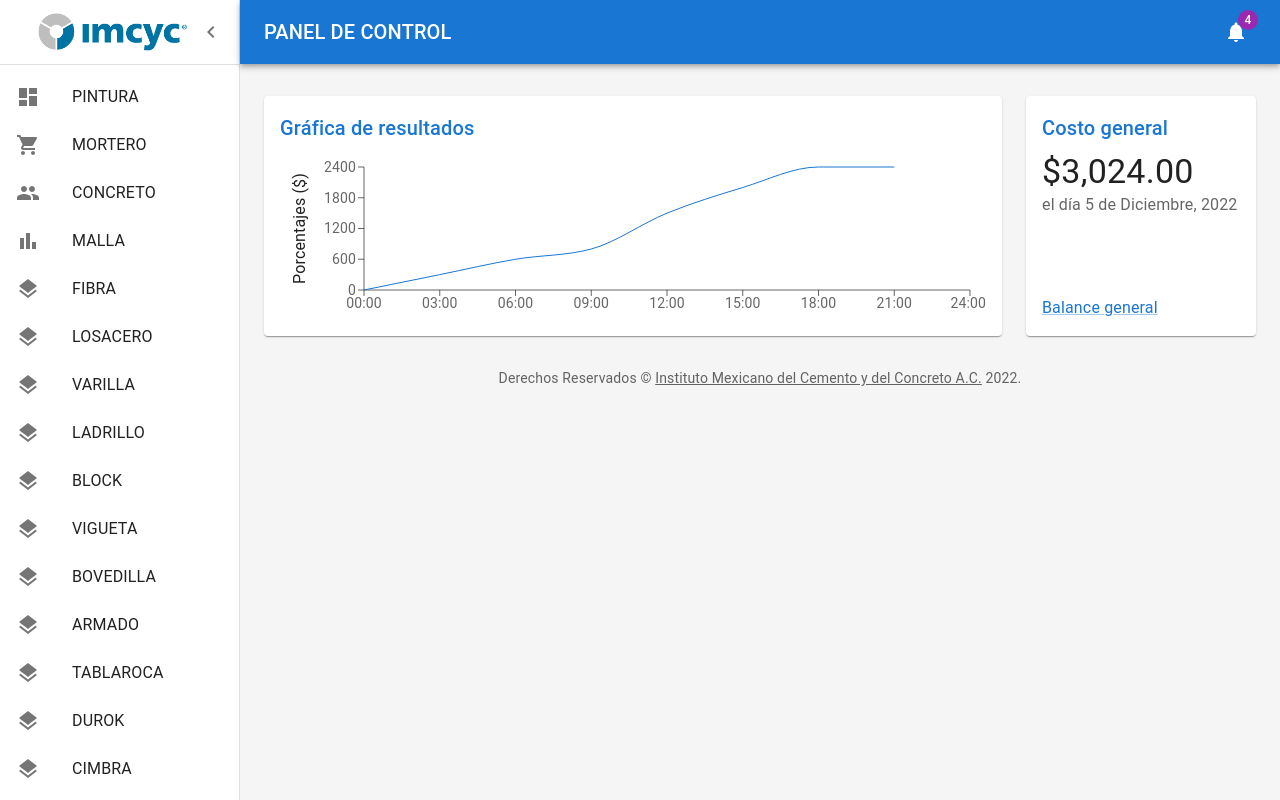
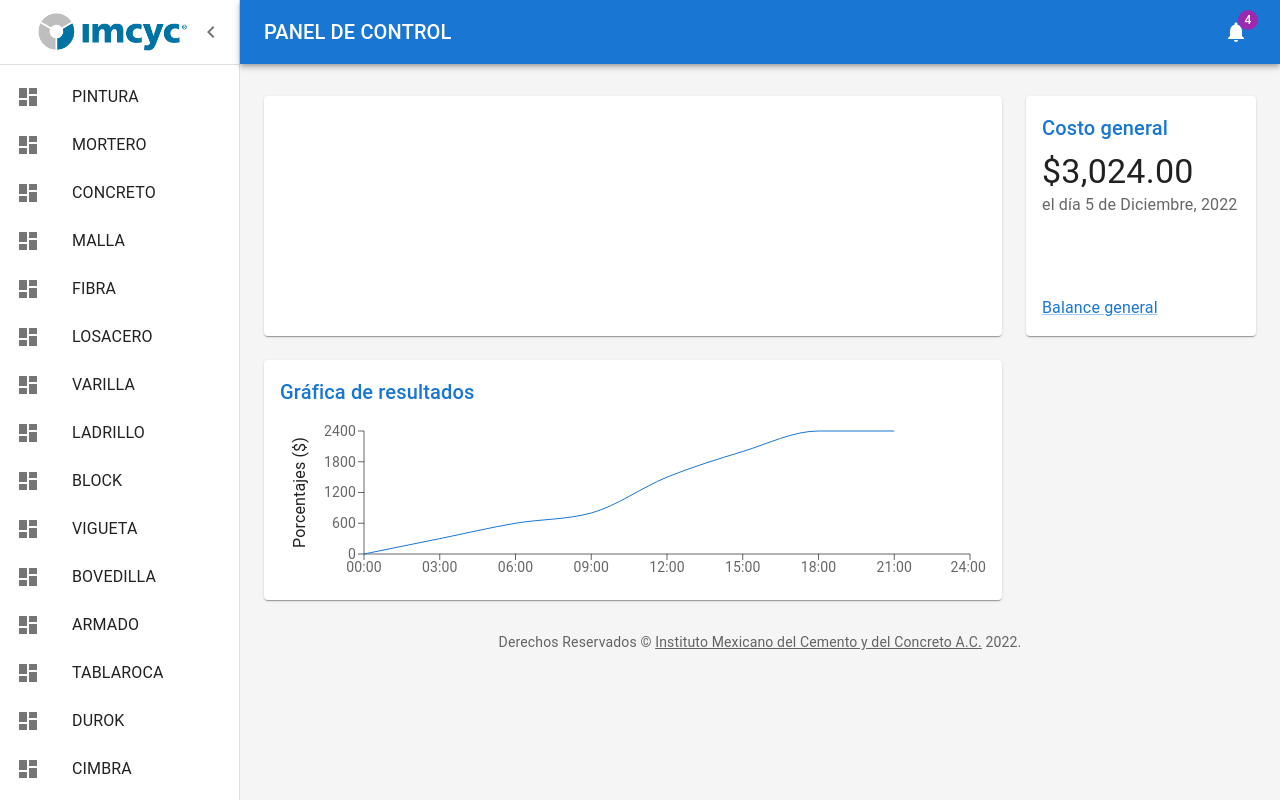
Before and after one commit to axelobscura/ciclodevida, a Next.js app: page /calculadora in a window 1280 px wide. Shown: the top 800 px of the page. Built offline with nearby package versions, Linux system fonts and the light colour scheme.

Commit message:
graficas

```diff
--- a/pages/calculadora.js
+++ b/pages/calculadora.js
@@ -88,12 +88,33 @@ const mdTheme = createTheme();
 
 function DashboardContent() {
   const [open, setOpen] = React.useState(true);
+  const [categorias, setCategorias] = React.useState([
+    { 'tipo': 'PINTURA' },
+    { 'tipo': 'MORTERO' },
+    { 'tipo': 'CONCRETO' },
+    { 'tipo': 'MALLA' },
+    { 'tipo': 'FIBRA' },
+    { 'tipo': 'LOSACERO' },
+    { 'tipo': 'VARILLA' },
+    { 'tipo': 'LADRILLO' },
+    { 'tipo': 'BLOCK' },
+    { 'tipo': 'VIGUETA' },
+    { 'tipo': 'BOVEDILLA' },
+    { 'tipo': 'ARMADO' },
+    { 'tipo': 'TABLAROCA' },
+    { 'tipo': 'DUROK' },
+    { 'tipo': 'CIMBRA' },
+    { 'tipo': 'IMPERMEABILIZANTE' },
+    { 'tipo': 'AISLANTE' },
+  ]);
+  const [seleccionado, setSeleccionado] = React.useState();
+
   const toggleDrawer = () => {
     setOpen(!open);
   };
 
-  const menuSeleccionado = () => {
-    console.log('menu seleccionado');
+  const menuSeleccionado = (e) => {
+    setSeleccionado(e);
   };
 
   return (
@@ -126,7 +147,7 @@ function DashboardContent() {
                 noWrap
                 sx={{ flexGrow: 1 }}
               >
-                PANEL DE CONTROL
+                PANEL DE CONTROL {seleccionado}
               </Typography>
               <IconButton color="inherit">
                 <Badge badgeContent={4} color="secondary">
@@ -150,7 +171,7 @@ function DashboardContent() {
               </IconButton>
             </Toolbar>
             <Divider />
-            <Menu menuSeleccionado={menuSeleccionado}  />
+            <Menu categorias={categorias} menuSeleccionado={(e) => menuSeleccionado(e)} />
           </Drawer>
           <Box
             component="main"
@@ -167,7 +188,29 @@ function DashboardContent() {
             <Toolbar />
             <Container maxWidth="lg" sx={{ mt: 4, mb: 4 }}>
               <Grid container spacing={3}>
-                {/* Chart */}
+                <Grid item xs={12} md={8} lg={9}>
+                  <Paper
+                    sx={{
+                      p: 2,
+                      display: 'flex',
+                      flexDirection: 'column',
+                      height: 240,
+                    }}
+                  >
+                  </Paper>
+                </Grid>
+                <Grid item xs={12} md={4} lg={3}>
+                  <Paper
+                    sx={{
+                      p: 2,
+                      display: 'flex',
+                      flexDirection: 'column',
+                      height: 240,
+                    }}
+                  >
+                    <Resultados />
+                  </Paper>
+                </Grid>
                 <Grid item xs={12} md={8} lg={9}>
                   <Paper
                     sx={{
@@ -180,18 +223,7 @@ function DashboardContent() {
                     <Chart />
                   </Paper>
                 </Grid>
-                {/* Recent Deposits */}
                 <Grid item xs={12} md={4} lg={3}>
-                  <Paper
-                    sx={{
-                      p: 2,
-                      display: 'flex',
-                      flexDirection: 'column',
-                      height: 240,
-                    }}
-                  >
-                    <Resultados />
-                  </Paper>
                 </Grid>
               </Grid>
               <Copyright sx={{ pt: 4 }} />
--- a/pages/components/Menu.js
+++ b/pages/components/Menu.js
@@ -16,116 +16,19 @@ function preventDefault(event) {
     event.preventDefault();
 }
 
-export default function Menu({menuSeleccionado}) {
-
-
-
+export default function Menu({categorias, menuSeleccionado}) {
 
     return (
         <List component="nav">
             <React.Fragment>
-                <ListItemButton>
-                    <ListItemIcon>
-                        <DashboardIcon />
-                    </ListItemIcon>
-                    <ListItemText primary="PINTURA" />
-                </ListItemButton>
-                <ListItemButton>
-                    <ListItemIcon>
-                        <ShoppingCartIcon />
-                    </ListItemIcon>
-                    <ListItemText primary="MORTERO" />
-                </ListItemButton>
-                <ListItemButton>
-                    <ListItemIcon>
-                        <PeopleIcon />
-                    </ListItemIcon>
-                    <ListItemText primary="CONCRETO" />
-                </ListItemButton>
-                <ListItemButton>
-                    <ListItemIcon>
-                        <BarChartIcon />
-                    </ListItemIcon>
-                    <ListItemText primary="MALLA" />
-                </ListItemButton>
-                <ListItemButton>
-                    <ListItemIcon>
-                        <LayersIcon />
-                    </ListItemIcon>
-                    <ListItemText primary="FIBRA" />
-                </ListItemButton>
-                <ListItemButton>
-                    <ListItemIcon>
-                        <LayersIcon />
-                    </ListItemIcon>
-                    <ListItemText primary="LOSACERO" />
-                </ListItemButton>
-                <ListItemButton>
-                    <ListItemIcon>
-                        <LayersIcon />
-                    </ListItemIcon>
-                    <ListItemText primary="VARILLA" />
-                </ListItemButton>
-                <ListItemButton>
-                    <ListItemIcon>
-                        <LayersIcon />
-                    </ListItemIcon>
-                    <ListItemText primary="LADRILLO" />
-                </ListItemButton>
-                <ListItemButton>
-                    <ListItemIcon>
-                        <LayersIcon />
-                    </ListItemIcon>
-                    <ListItemText primary="BLOCK" />
-                </ListItemButton>
-                <ListItemButton>
-                    <ListItemIcon>
-                        <LayersIcon />
-                    </ListItemIcon>
-                    <ListItemText primary="VIGUETA" />
-                </ListItemButton>
-                <ListItemButton>
-                    <ListItemIcon>
-                        <LayersIcon />
-                    </ListItemIcon>
-                    <ListItemText primary="BOVEDILLA" />
-                </ListItemButton>
-                <ListItemButton>
-                    <ListItemIcon>
-                        <LayersIcon />
-                    </ListItemIcon>
-                    <ListItemText primary="ARMADO" />
-                </ListItemButton>
-                <ListItemButton>
-                    <ListItemIcon>
-                        <LayersIcon />
-                    </ListItemIcon>
-                    <ListItemText primary="TABLAROCA" />
-                </ListItemButton>
-                <ListItemButton>
-                    <ListItemIcon>
-                        <LayersIcon />
-                    </ListItemIcon>
-                    <ListItemText primary="DUROK" />
-                </ListItemButton>
-                <ListItemButton>
-                    <ListItemIcon>
-                        <LayersIcon />
-                    </ListItemIcon>
-                    <ListItemText primary="CIMBRA" />
-                </ListItemButton>
-                <ListItemButton>
-                    <ListItemIcon>
-                        <LayersIcon />
-                    </ListItemIcon>
-                    <ListItemText primary="IMPERMEABILIZANTE" />
-                </ListItemButton>
-                <ListItemButton>
-                    <ListItemIcon>
-                        <LayersIcon />
-                    </ListItemIcon>
-                    <ListItemText primary="AISLANTE" />
-                </ListItemButton>
+                {categorias.map((value, i) => (
+                    <ListItemButton className='menutop' onClick={() => menuSeleccionado(value.tipo)}>
+                        <ListItemIcon>
+                            <DashboardIcon />
+                        </ListItemIcon>
+                        <ListItemText primary={value.tipo} />
+                    </ListItemButton>
+                ))}
             </React.Fragment>
             <Divider sx={{ my: 1 }} />
         </List>
--- a/styles/globals.css
+++ b/styles/globals.css
@@ -19,3 +19,7 @@ a {
 .MuiListItemText-primary {
   font-size: 0.8rem;
 }
+
+.menutop {
+  font-size: 0.8rem;
+}
```
